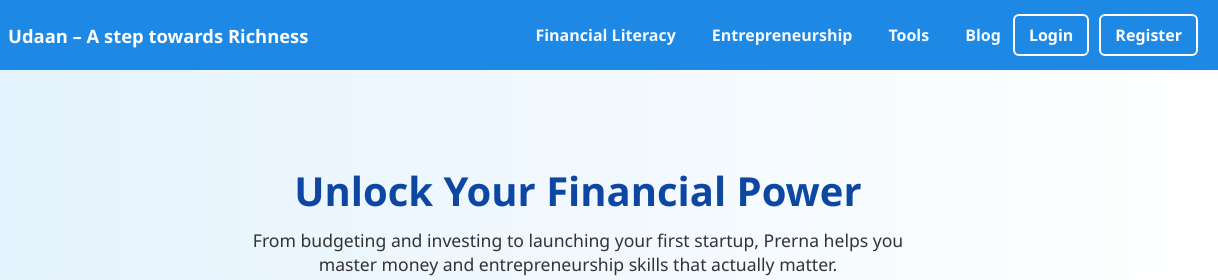
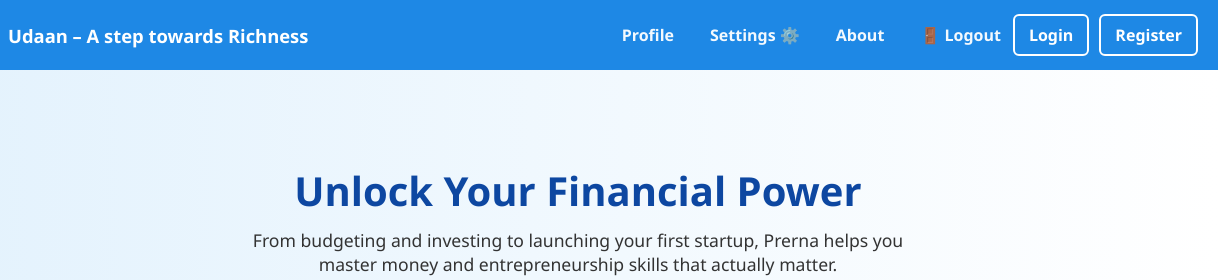
Before and after one commit to Gagan1468/Udaan, a plain HTML site: page index.html in a window 1280 px wide. Shown: the top 280 px of the page, 62-1280 px from the left. Drawn offline with Linux system fonts and the light colour scheme; a script that the page names is missing.

Commit message:
Update index.html

```diff
--- a/index.html
+++ b/index.html
@@ -160,10 +160,10 @@ footer { text-align: center; padding: 20px; color: #888; font-size: 14px; margin
 
   <!-- optional desktop nav links -->
   <nav class="nav-desktop" aria-label="Primary">
-    <a href="financial-literacy.html">Financial Literacy</a>
-    <a href="entrepreneurship.html">Entrepreneurship</a>
-    <a href="financial-tools.html">Tools</a>
-    <a href="blog.html">Blog</a>
+    <a href="profile.html.html">Profile</a>
+    <a href="settings.html">Settings ⚙️</a>
+    <a href="about.html">About</a>
+    <a href="#" onclick="logoutUser()">🚪 Logout</a>
   </nav>
 
   <!-- mobile three-dot menu (left/top on small screens) -->
```
